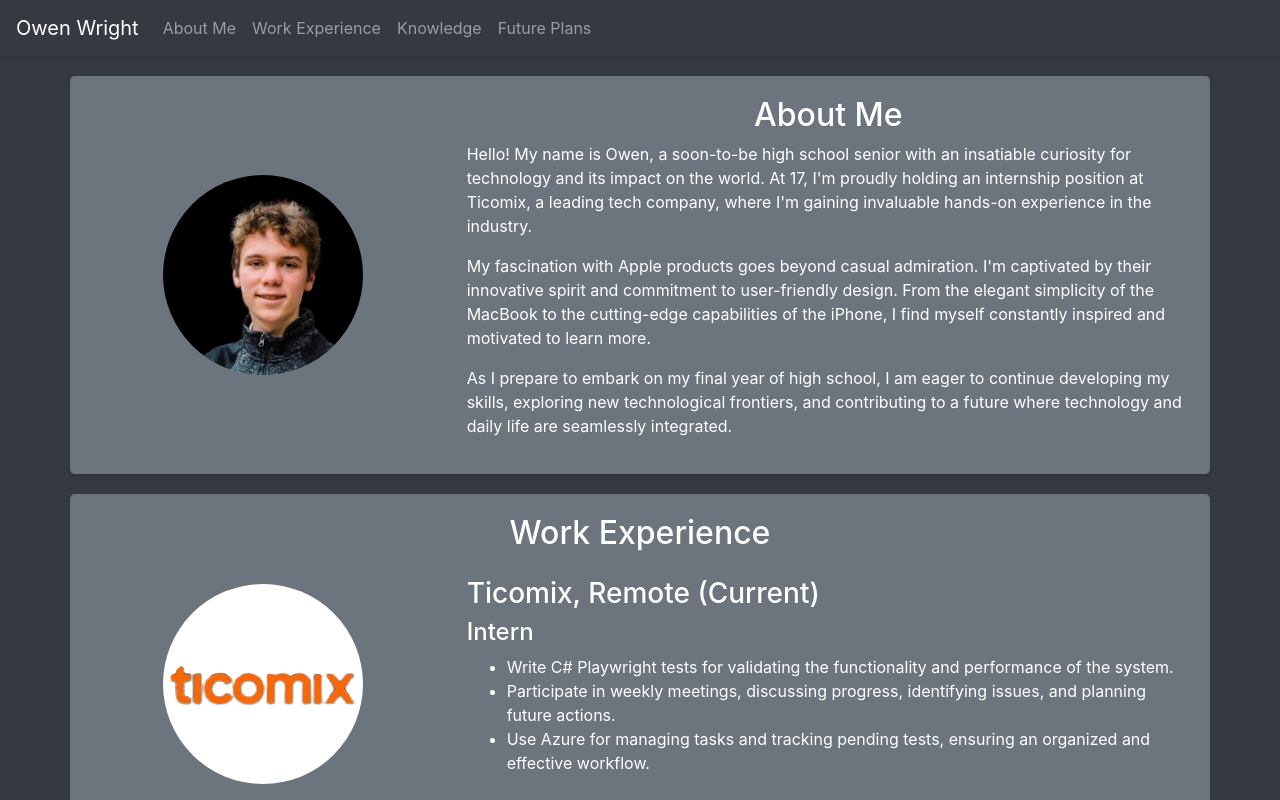
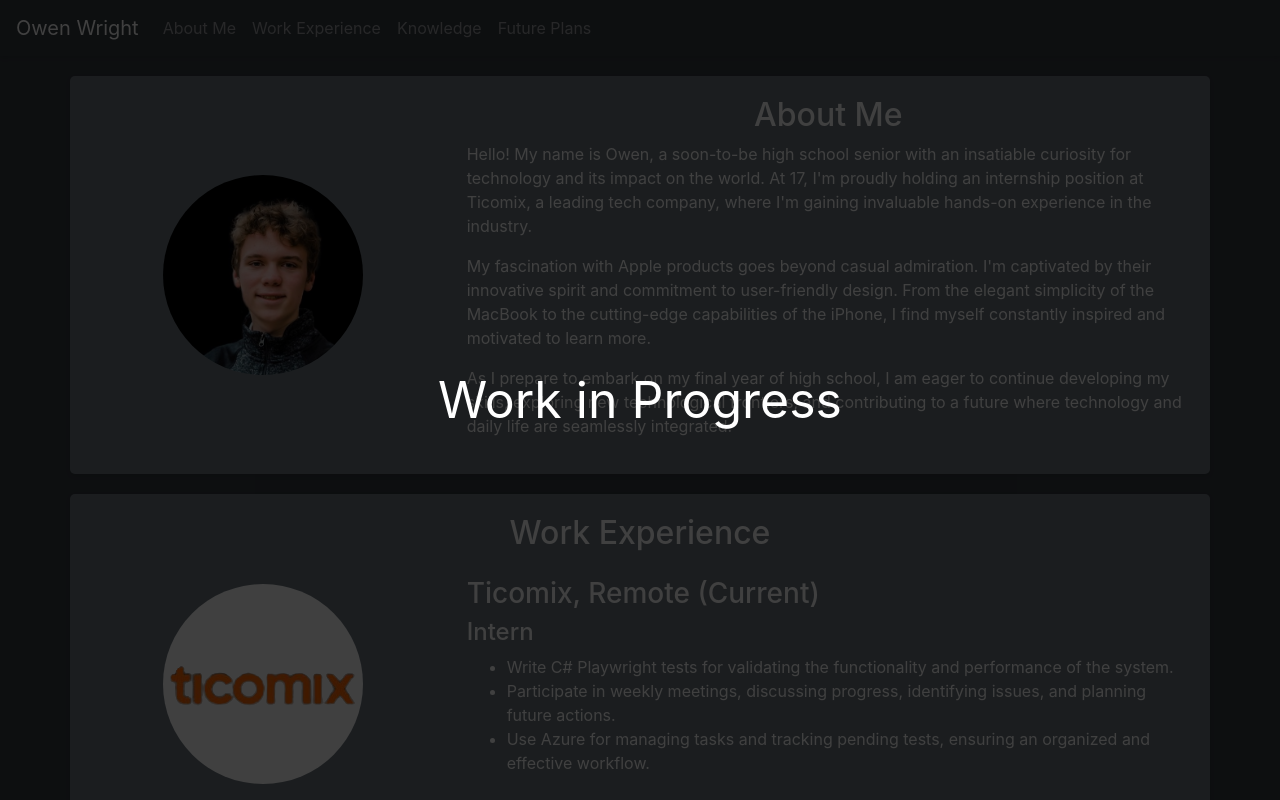
Before and after one commit to OwenWright8/OwenWright8, a plain HTML site: page index.html in a window 1280 px wide. Shown: the top 800 px of the page. Drawn offline with nearby package versions, Linux system fonts and the light colour scheme.

Commit message:
Added overlay

```diff
--- a/index.html
+++ b/index.html
@@ -11,6 +11,9 @@
     <link rel="stylesheet" href="styles.css" />
   </head>
   <body class="bg-dark text-white">
+    <div id="overlay">
+      <div id="text">Work in Progress</div>
+    </div>
     <nav class="navbar navbar-expand-lg navbar-dark bg-dark">
       <a class="navbar-brand" href="#">Owen Wright</a>
       <button
--- a/styles.css
+++ b/styles.css
@@ -59,3 +59,32 @@ body {
   height: 300px; /* Adjust this value as needed */
   object-fit: cover; /* This will prevent the images from being stretched or squished */
 }
+
+#overlay {
+  position: fixed;
+  overflow: hidden;
+  display: show;
+  width: 100%;
+  height: 100%;
+  top: 0;
+  left: 0;
+  right: 0;
+  bottom: 0;
+  background-color: rgba(0, 0, 0, 0.75);
+  z-index: 2;
+  cursor: pointer;
+}
+
+#text {
+  position: absolute;
+  top: 50%;
+  left: 50%;
+  font-size: 50px;
+  color: white;
+  transform: translate(-50%, -50%);
+  -ms-transform: translate(-50%, -50%);
+}
+
+body {
+  overflow: hidden;
+}
```
Also changed, not shown: app.js (line endings or trailing spaces).
